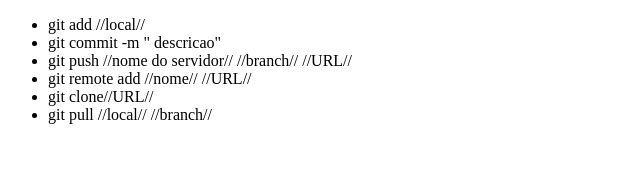
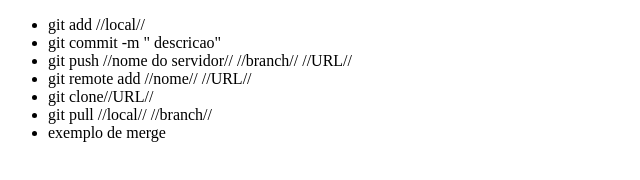
Before and after one commit to ian315prt/AluraAula, a plain HTML site: page index.htm in a window 1280 px wide. Shown: the whole page, without its empty margins (0-640 px from the left). Drawn offline with Linux system fonts and the light colour scheme.

Commit message:
fazendo exemplo de merge

```diff
--- a/index.htm
+++ b/index.htm
@@ -14,6 +14,8 @@
         <li>git clone//URL//  </li>
         <li>git pull //local// //branch// </li>
 
+        <li>exemplo de merge </li>
+
     </ul>
 </body>
 </html>
```
